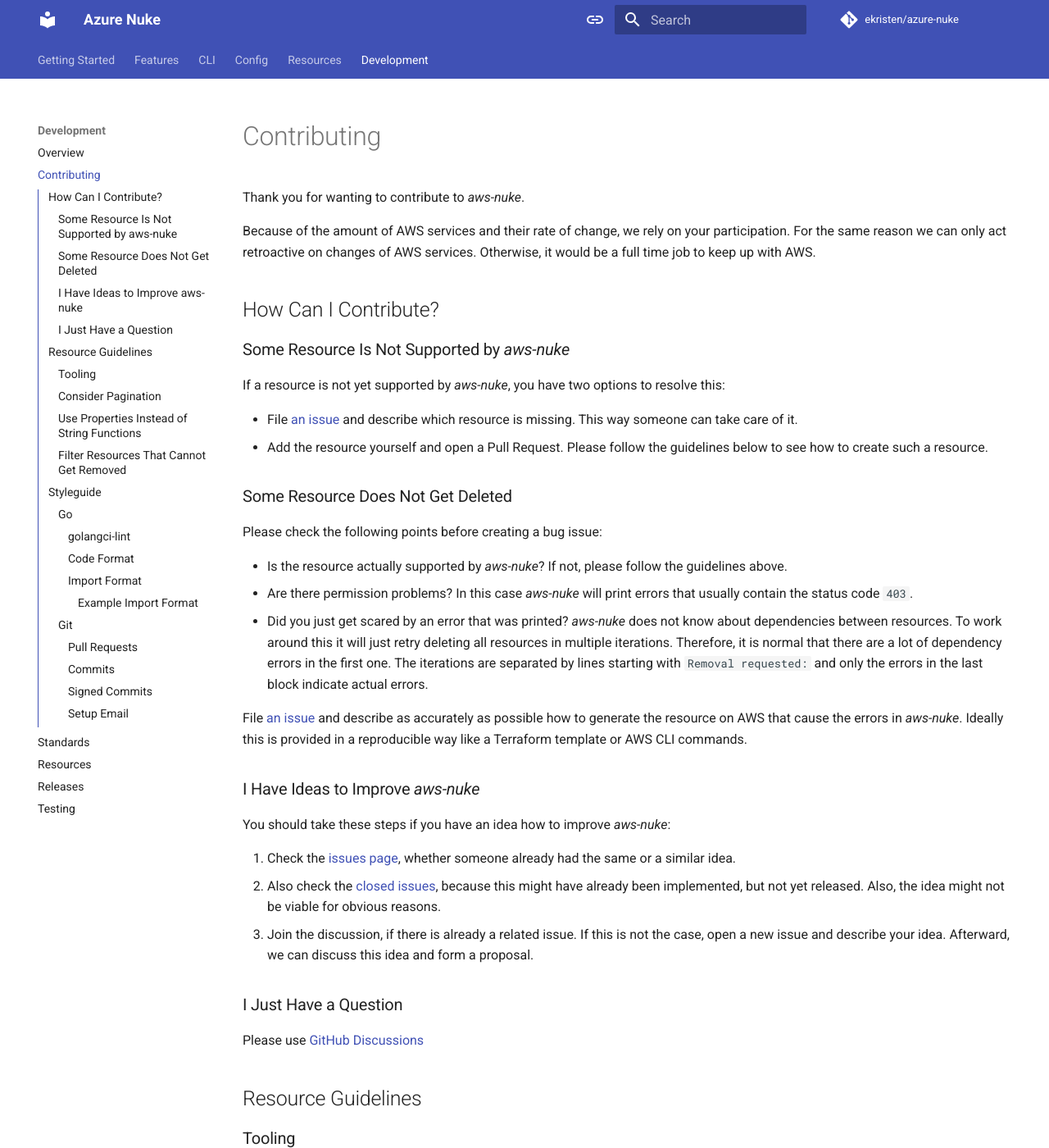
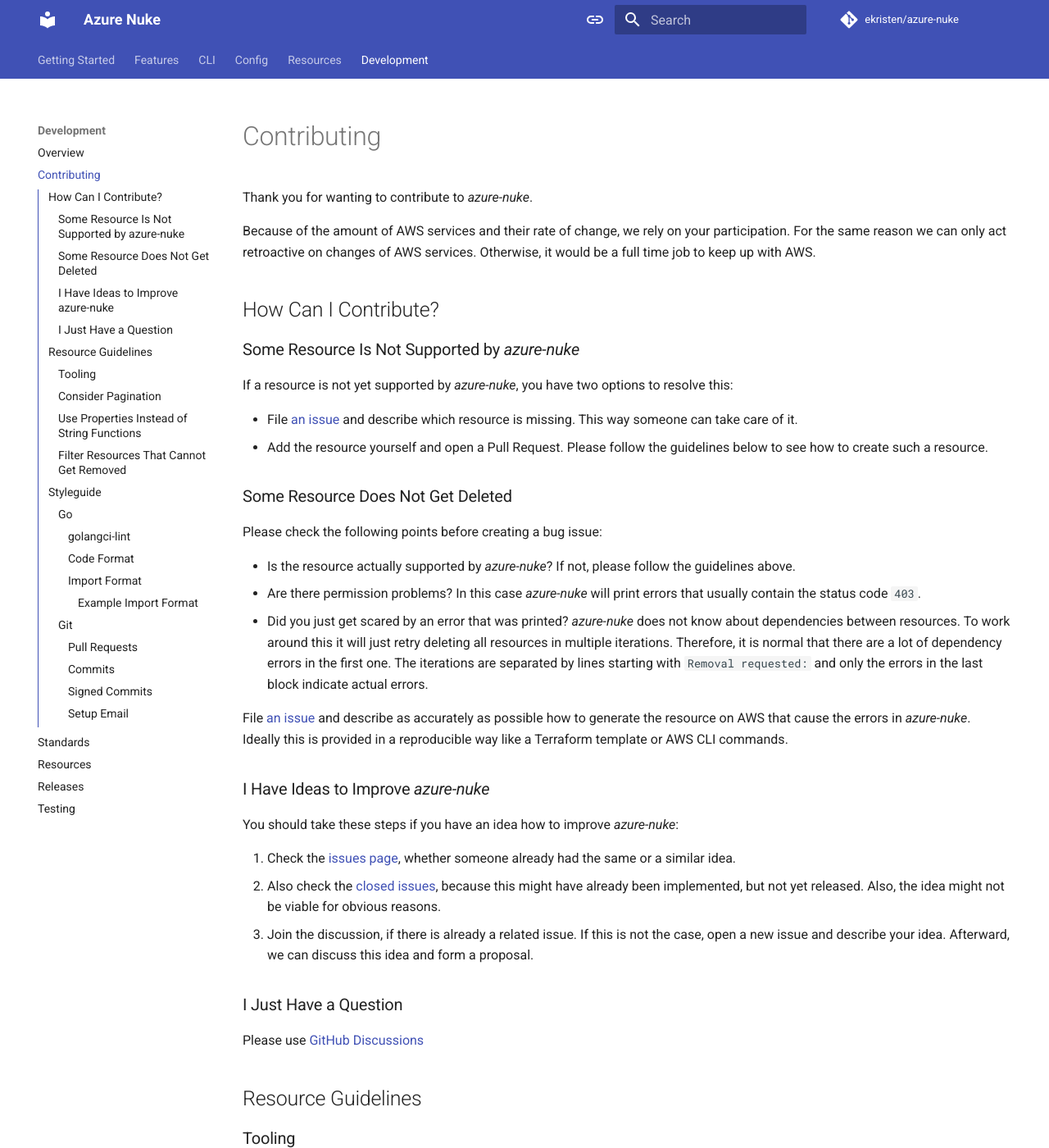
Before and after one commit to ekristen/azure-nuke, an MkDocs documentation site: the page built from docs/contributing.md, in a window 1280 px wide and 1400 px high. Shown: the whole window at 82% size. Built offline with MkDocs 1.6.1 and Material for MkDocs 9.7.7, drawn with Linux system fonts in a browser that asks for light colours; comment, search, counter and statistics services are not loaded; some of the changed text lies outside the part shown.

````diff
--- a/docs/contributing.md
+++ b/docs/contributing.md
@@ -1,17 +1,17 @@
 # Contributing
 
-Thank you for wanting to contribute to *aws-nuke*.
+Thank you for wanting to contribute to *azure-nuke*.
 
 Because of the amount of AWS services and their rate of change, we rely on your participation. For the same reason we
 can only act retroactive on changes of AWS services. Otherwise, it would be a full time job to keep up with AWS.
 
 ## How Can I Contribute?
 
-### Some Resource Is Not Supported by *aws-nuke*
+### Some Resource Is Not Supported by *azure-nuke*
 
-If a resource is not yet supported by *aws-nuke*, you have two options to resolve this:
+If a resource is not yet supported by *azure-nuke*, you have two options to resolve this:
 
-* File [an issue](https://github.com/rebuy-de/aws-nuke/issues/new) and describe which resource is missing. This way someone can take care of it.
+* File [an issue](https://github.com/ekristen/azure-nuke/issues/new) and describe which resource is missing. This way someone can take care of it.
 * Add the resource yourself and open a Pull Request. Please follow the guidelines below to see how to create
   such a resource.
 
@@ -19,35 +19,35 @@ If a resource is not yet supported by *aws-nuke*, you have two options to resolv
 
 Please check the following points before creating a bug issue:
 
-* Is the resource actually supported by *aws-nuke*? If not, please follow the guidelines above.
-* Are there permission problems? In this case *aws-nuke* will print errors that usually contain the status code `403`.
-* Did you just get scared by an error that was printed? *aws-nuke* does not know about dependencies between resources.
+* Is the resource actually supported by *azure-nuke*? If not, please follow the guidelines above.
+* Are there permission problems? In this case *azure-nuke* will print errors that usually contain the status code `403`.
+* Did you just get scared by an error that was printed? *azure-nuke* does not know about dependencies between resources.
   To work around this it will just retry deleting all resources in multiple iterations. Therefore, it is normal that
   there are a lot of dependency errors in the first one. The iterations are separated by lines starting with
   `Removal requested:` and only the errors in the last block indicate actual errors.
 
-File [an issue](https://github.com/rebuy-de/aws-nuke/issues/new) and describe as accurately as possible how to generate the resource on AWS that cause the
-errors in *aws-nuke*. Ideally this is provided in a reproducible way like a Terraform template or AWS CLI commands.
+File [an issue](https://github.com/ekristen/azure-nuke/issues/new) and describe as accurately as possible how to generate the resource on AWS that cause the
+errors in *azure-nuke*. Ideally this is provided in a reproducible way like a Terraform template or AWS CLI commands.
 
-### I Have Ideas to Improve *aws-nuke*
+### I Have Ideas to Improve *azure-nuke*
 
-You should take these steps if you have an idea how to improve *aws-nuke*:
+You should take these steps if you have an idea how to improve *azure-nuke*:
 
-1. Check the [issues page](https://github.com/rebuy-de/aws-nuke/issues), whether someone already had the same or a similar idea.
-2. Also check the [closed issues](https://github.com/rebuy-de/aws-nuke/issues?utf8=%E2%9C%93&q=is%3Aissue), because this might have already been implemented, but not yet released. Also,
+1. Check the [issues page](https://github.com/ekristen/azure-nuke/issues), whether someone already had the same or a similar idea.
+2. Also check the [closed issues](https://github.com/ekristen/azure-nuke/issues?utf8=%E2%9C%93&q=is%3Aissue), because this might have already been implemented, but not yet released. Also,
    the idea might not be viable for obvious reasons.
 3. Join the discussion, if there is already a related issue. If this is not the case, open a new issue and describe
    your idea. Afterward, we can discuss this idea and form a proposal.
 
 ### I Just Have a Question
 
-Please use [GitHub Discussions](https://github.com/ekristen/aws-nuke/discussions)
+Please use [GitHub Discussions](https://github.com/ekristen/azure-nuke/discussions)
 
 ## Resource Guidelines
 
 ### Tooling
 
-Checkout the documentation around [resources](https://ekristen.github.io/aws-nuke/resources/) as it provides resource
+Checkout the documentation around [resources](https://ekristen.github.io/azure-nuke/resources/) as it provides resource
 format and a tool to help generate the resource.
 
 ### Consider Pagination
@@ -57,7 +57,7 @@ Most AWS resources are paginated and all resources should handle that.
 ### Use Properties Instead of String Functions
 
 Currently, each resource can offer two functions to describe itself, that are used by the user to identify it and by
-*aws-nuke* to filter it.
+*azure-nuke* to filter it.
 
 The String function is deprecated:
 
@@ -120,7 +120,7 @@ import (
 
 	"github.com/ekristen/libnuke/pkg/settings"
 
-	"github.com/ekristen/aws-nuke/pkg/types"
+	"github.com/ekristen/azure-nuke/pkg/types"
 )
 ```
 
@@ -157,8 +157,8 @@ To set the email for all git commits, you can use this command:
 git config --global user.email "email@example.com"
 ```
 
-If you want to change the email only for the *aws-nuke* repository, you can skip the `--global` flag. You have to
-make sure that you are executing this in the *aws-nuke* directory:
+If you want to change the email only for the *azure-nuke* repository, you can skip the `--global` flag. You have to
+make sure that you are executing this in the *azure-nuke* directory:
 
 ```bash
 git config user.email "email@example.com"
````
Also changed, not shown: README.md (+2 -175 lines).
